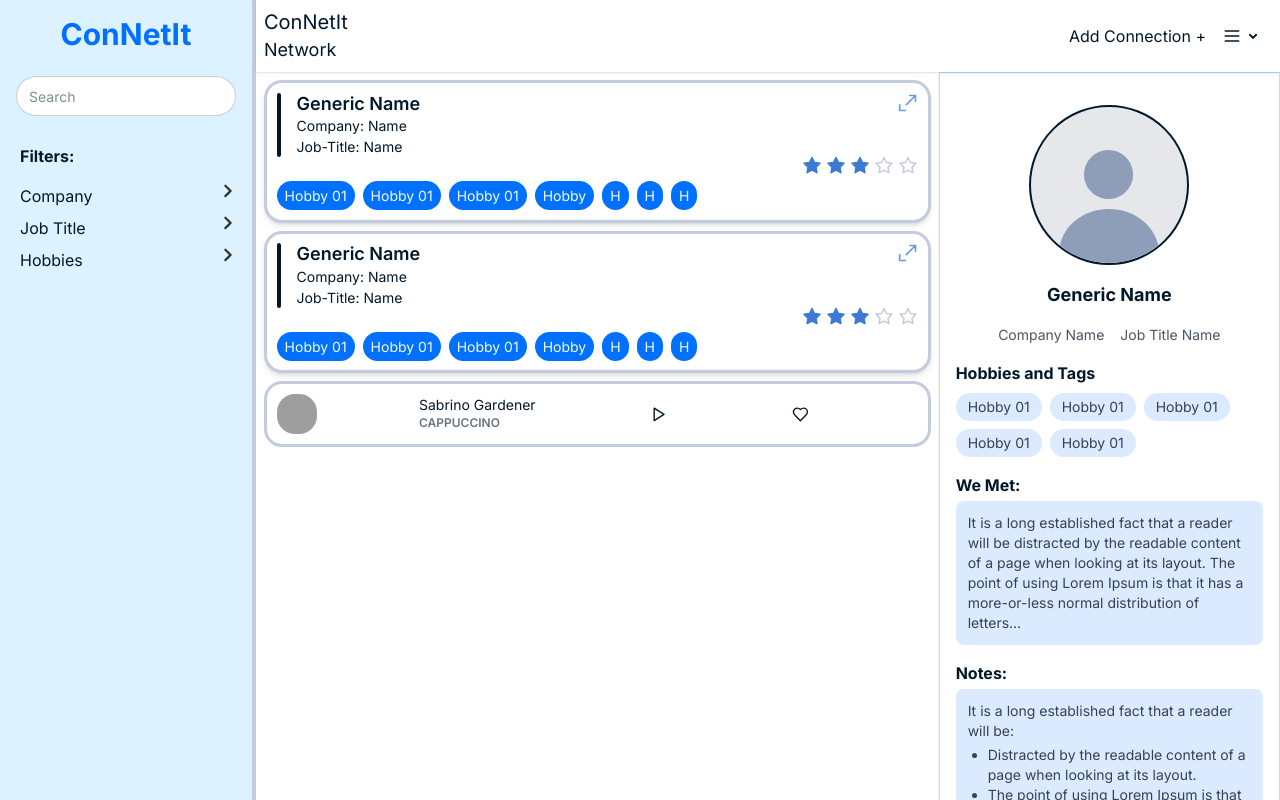
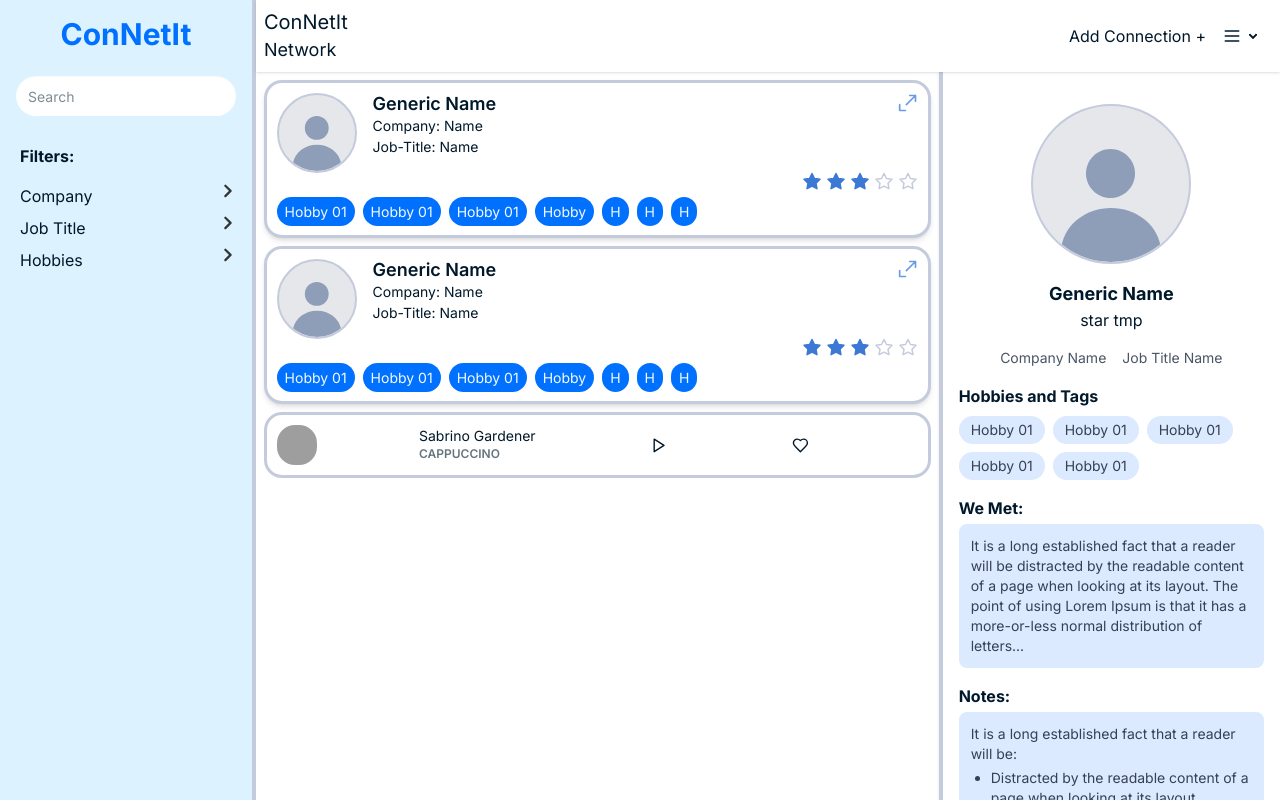
Before and after one commit to FabianoGLentini/ConNetIt, a Next.js app in the folder frontend/: page / in a window 1280 px wide. Built offline with nearby package versions, Linux system fonts and the light colour scheme; grey boxes are pictures that could not be loaded.

Commit message:
Adjust: general bg color set for default using body tag & adjust connectioninfodisplay border

```diff
--- a/frontend/app/components/Network/ConnectionCard.tsx
+++ b/frontend/app/components/Network/ConnectionCard.tsx
@@ -10,7 +10,7 @@ export default function ConnectionCard() {
         <div className="flex justify-between h-fill w-fill">
           {/* Left col */}
           <div className="flex flex-row gap-4 mb-6">
-            <Avatar width="20" />
+            <Avatar width="w-20" />
             <ul>
               <h3 className="font-semibold text-lg leading-tight">
                 Generic Name
--- a/frontend/app/components/Network/ConnectionCard/Avatar.tsx
+++ b/frontend/app/components/Network/ConnectionCard/Avatar.tsx
@@ -7,7 +7,9 @@ interface Sizing {
 export const Avatar = ({ width = "w-20" }: Sizing) => {
   return (
     <div className="avatar">
-      <div className={`${width} rounded-full border-2  bg-gray-200`}>
+      <div
+        className={`${width} rounded-full border-2 border-base-300   bg-gray-200`}
+      >
         <svg
           viewBox="0 0 176 176"
           fill="none"
--- a/frontend/app/components/layout/ConnectionInfoDisplay.tsx
+++ b/frontend/app/components/layout/ConnectionInfoDisplay.tsx
@@ -8,13 +8,11 @@ const hobbies = ["Hobby 01", "Hobby 01", "Hobby 01", "Hobby 01", "Hobby 01"];
 
 const ConnectionDisplayBar = () => {
   return (
-    <div className="w-full min-h-screen border border-blue-200 p-4 shadow-sm bg-base-100 space-y-4">
+    <div className="w-full min-h-screen border-l-4 p-4 shadow-sm border-base-300 bg-base-100 space-y-4">
       {/* Edit icon */}
       <div className="flex justify-end">
         {/* <FiEdit2 className="text-blue-300 text-xl" /> */}
       </div>
-
-      {/* Avatar */}
 
       <div className="flex justify-center">
         <Avatar width="w-40" />
@@ -23,15 +21,7 @@ const ConnectionDisplayBar = () => {
       {/* Name + Rating */}
       <div className="text-center">
         <h2 className="font-bold text-lg">Generic Name</h2>
-        {/* <div className="flex justify-center mt-1">
-          {stars.map((filled, idx) =>
-            filled ? (
-              <FaStar key={idx} className="text-blue-400" />
-            ) : (
-              <FaRegStar key={idx} className="text-blue-300" />
-            )
-          )}
-        </div> */}
+        <span>star tmp</span>
       </div>
 
       {/* Company & Job */}
--- a/frontend/app/components/layout/Network.tsx
+++ b/frontend/app/components/layout/Network.tsx
@@ -8,17 +8,18 @@ const Network = () => {
     // TODO replace current conection info with connection card component
 
     <section>
-      <ul className="list rounded-box bg-base-100 p-2">
+      <ul className="list p-2">
         <li>
           <ConnectionCard />
         </li>
 
-        <li className="">
+        <li>
           <ConnectionCard />
         </li>
 
         <li className="list-row">
           <div>
+            {/* TODO optimize img */}
             <img
               className="size-10 rounded-box"
               src="https://img.daisyui.com/images/profile/demo/3@94.webp"
--- a/frontend/app/globals.css
+++ b/frontend/app/globals.css
@@ -36,7 +36,7 @@
   --size-field: 0.25rem;
 
   /* border size */
-  --border: 1px;
+  --border: solid var(--color-base-300);
 
   /* effects */
   --depth: 1;
@@ -59,6 +59,8 @@
 
   }
 
+
+
   /* @Override .list */
 .list {
     display: flex;
@@ -73,7 +75,7 @@
         grid-auto-flow: column;
         gap: calc(0.1rem /* 3px */ * 3) /* 1rem = 16px */;
         border-radius: var(--radius-box) var(--radius-box);
-        border: solid var(--color-base-300);
+        border: var(--border);
         padding: calc(0.2rem /* 2px */ * 3) /* 1rem = 16px */;
         word-break: break-word;
         grid-template-columns: auto;
--- a/frontend/app/layout.tsx
+++ b/frontend/app/layout.tsx
@@ -17,7 +17,7 @@ export default function RootLayout({
   return (
     <html lang="en" data-theme="connetit">
       <body
-        className={`${inter.className} antialiased h-screen overflow-hidden flex flex-col`}
+        className={`${inter.className} antialiased h-screen overflow-hidden flex flex-col bg-base-100 `}
       >
         <main className="flex-1 overflow-hidden">{children}</main>
       </body>
--- a/frontend/app/page.tsx
+++ b/frontend/app/page.tsx
@@ -7,7 +7,7 @@ export default function Home() {
   return (
     // TODO check if using fragment best practice
     // TODO how to properly lay out each section
-    <div data-theme="connetit" className="grid grid-cols-5 max-h-screen">
+    <div data-theme="connetit" className="grid grid-cols-5 max-h-screen ">
       {/* TODO left section */}
       <SearchFilterSideBar />
       <section className="col-span-4">
```
